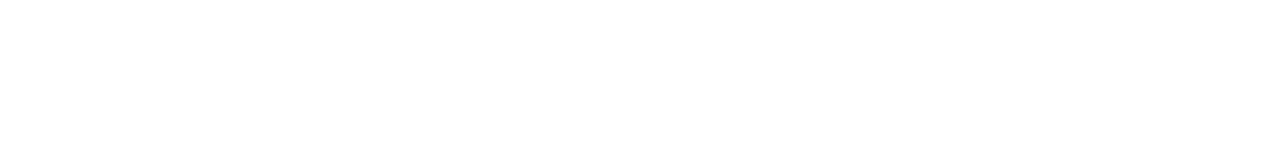
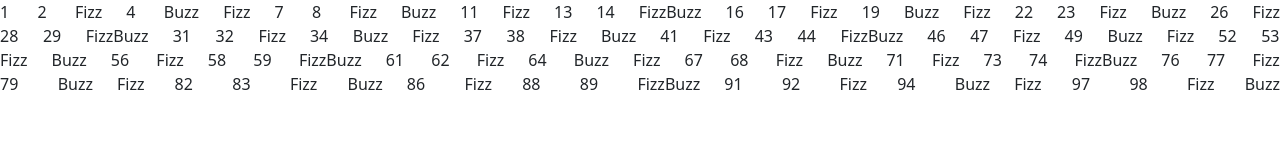
Before and after one commit to nicolaceccagnoli/js-fizzbuzz, a plain HTML site: page index.html in a window 1280 px wide. Drawn offline with nearby package versions, Linux system fonts and the light colour scheme.

Commit message:
Print Numbers in HTML

```diff
--- a/index.html
+++ b/index.html
@@ -4,7 +4,7 @@
     <meta charset="UTF-8">
     <meta http-equiv="X-UA-Compatible" content="IE=edge">
     <meta name="viewport" content="width=device-width, initial-scale=1.0">
-    <title>Template HTML CSS</title>
+    <title>FizzBuzzDom</title>
 
     <!-- BOOTSTRAP -->
     <link href="https://cdn.jsdelivr.net/npm/bootstrap@5.3.2/dist/css/bootstrap.min.css" rel="stylesheet" integrity="sha384-T3c6CoIi6uLrA9TneNEoa7RxnatzjcDSCmG1MXxSR1GAsXEV/Dwwykc2MPK8M2HN" crossorigin="anonymous">
@@ -14,6 +14,13 @@
 </head>
 <body>
 
+    <div>
+        <div class="row">
+
+        </div>
+    </div>
+
+
     <!-- JavaScript -->
     <script src="js/main.js" type="text/javascript"></script>
 </body>
--- a/js/main.js
+++ b/js/main.js
@@ -10,36 +10,74 @@
 
 */
 
-// Creo una Variabile per i numeri
+// Prendo il contenitore dall'HTML dove voglio inserire i miei elementi
 
-let i = 1;
-console.log('i', i, typeof i);
-
+const row = document.querySelector('.row');
+console.log('row', row, typeof row);
 // 1) Scrivere un programma che stampi in console i numeri da 1 a 100;
 
-for (let = 0; i <= 100; i++) {
+for (let i = 1; i <= 100; i++) {
+
+    // Dichiaro una variabile che mi crei un elemento all'interno dell'HTML
+
+    const col = document.createElement('div');
+    console.log('col', col, typeof col);
+
+    // Aggiungo all'elemento una classe Bootstrap
+
+    col.classList.add('col');
+
+
+    // Creo all'interno dell'elemento un piccolo contenitore per i numeri
+
+    const card = document.createElement('div');
+
+    // "Appendo" il contenitore all'elemento
+
+    col.append(card);
+
+    // "Appendo" il mio nuovo elemento al contenitore principale
+
+    row.append(col);
+
 
     // 4) Per i multipli sia di 3 che di 5 deve stampare 'FizzBuzz' al posto del numero.
 
     if ((i % 3 == 0 && i % 5 == 0)) {
+
+        // "Appendo" la stampa al piccolo contenitore
+
+        card.append('FizzBuzz');
         console.log('FizzBuzz', i, typeof i);
     }
 
     // 2) Per i multipli di 3 deve stampare 'Fizz' al posto del numero;
 
     else if (i % 3 == 0 ) {
+
+        // "Appendo" la stampa al piccolo contenitore
+
+        card.append('Fizz');
         console.log('Fizz', i, typeof i);
     }
 
     // 3) Per i multipli di 5 deve stampare 'Buzz' al posto del numero;
 
     else if (i % 5 == 0) {
+
+        // "Appendo" la stampa al piccolo contenitore
+
+        card.append('Buzz');
         console.log('Buzz', i, typeof i);
     }
 
     // ALTRIMENTI stampa semplicemente i
 
     else {
+
+        // "Appendo" la stampa al piccolo contenitore
+
+        card.append(i);
         console.log('i', i, typeof i);
     }
 
```
